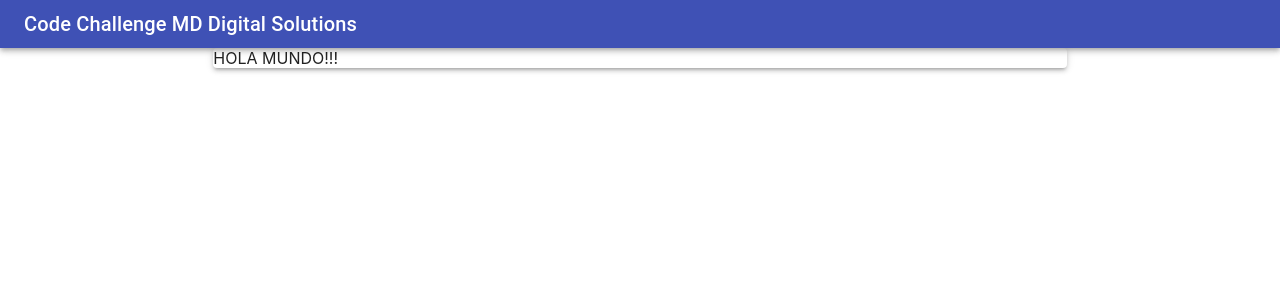
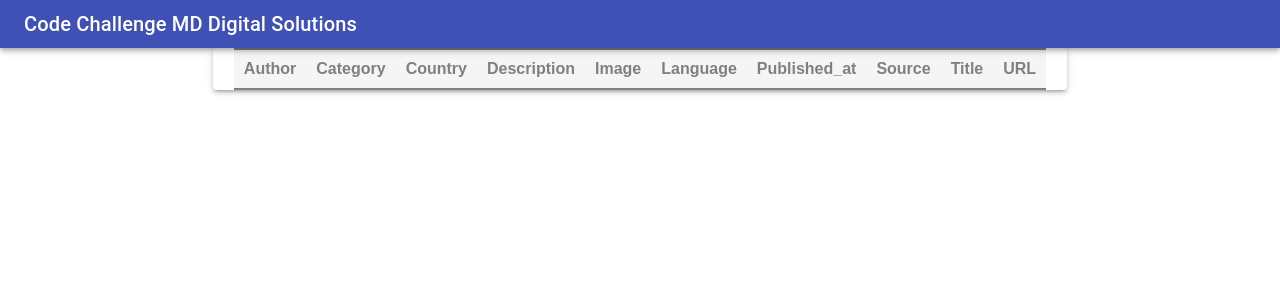
Before and after one commit to fscozzatti/mdsolutions, a React (Create React App) app: page / in a window 1280 px wide. Shown: the top 300 px of the page. Built offline with nearby package versions, Linux system fonts and the light colour scheme; no server answers.

Commit message:
Creación del componente GridHeader y agregado en index.css la clase .divHeader

```diff
--- a/src/App.jsx
+++ b/src/App.jsx
@@ -10,7 +10,6 @@ import useData from './hooks/useData'
 function App() {
 
   const data = useData()
-  console.log(data)
 
   return (
     <Router>
--- /dev/null
+++ b/src/components/GridDetail/index.jsx
@@ -0,0 +1 @@
+export { default } from './GridDetail'
--- /dev/null
+++ b/src/components/GridHeader/GridHeader.jsx
@@ -0,0 +1,48 @@
+import React from 'react'
+import Grid from '@material-ui/core/Grid'
+
+const GridHeader = () => {
+    return (
+        <div className="container-fluid">
+            <div className="row">
+                <Grid container
+                direction="row"
+                justify="center"
+                alignItems="center">
+                    <Grid className='col-1 divHeader' item>
+                        Author
+                    </Grid>
+                    <Grid className='col-1 divHeader' item>
+                        Category
+                    </Grid>
+                    <Grid className='col-1 divHeader' item>
+                        Country
+                    </Grid>
+                    <Grid className='col-3 divHeader' item>
+                        Description
+                    </Grid>
+                    <Grid className='col-1 divHeader' item>
+                        Image
+                    </Grid>
+                    <Grid className='col-1 divHeader' item>
+                        Language
+                    </Grid>
+                    <Grid className='col-1 divHeader' item>
+                        Published_at
+                    </Grid>
+                    <Grid className='col-3 divHeader' item>
+                        Source
+                    </Grid>
+                    <Grid className='col-1 divHeader' item>
+                        Title
+                    </Grid>
+                    <Grid className='col-3 divHeader' item>
+                        URL
+                    </Grid>
+                </Grid>
+            </div>
+        </div>
+    )
+}
+
+export default GridHeader
--- /dev/null
+++ b/src/components/GridHeader/index.jsx
@@ -0,0 +1 @@
+export { default } from './GridHeader'
--- a/src/components/ShowData/ShowData.jsx
+++ b/src/components/ShowData/ShowData.jsx
@@ -1,16 +1,31 @@
 import React from 'react'
 import PropTypes from 'prop-types'
+import GridHeader from './../GridHeader'
 
 const ShowData = () => {
+
     return (
         <div>
-
+            <GridHeader></GridHeader>
         </div>
     )
 }
 
 ShowData.propTypes = {
-
+    data: PropTypes.arrayOf(
+        PropTypes.shape({
+            author: PropTypes.string,
+            category: PropTypes.string.isRequired,
+            country: PropTypes.string.isRequired,
+            description: PropTypes.string.isRequired,
+            image: PropTypes.string,
+            language: PropTypes.string.isRequired,
+            published_at: PropTypes.string.isRequired,
+            source: PropTypes.string.isRequired,
+            title: PropTypes.string.isRequired,
+            url: PropTypes.string.isRequired,
+        })
+    ).isRequired,
 }
 
 export default ShowData
--- a/src/components/ShowData/index.jsx
+++ b/src/components/ShowData/index.jsx
@@ -0,0 +1 @@
+export { default } from './ShowData'
--- a/src/index.css
+++ b/src/index.css
@@ -11,3 +11,15 @@ code {
   font-family: source-code-pro, Menlo, Monaco, Consolas, 'Courier New',
     monospace;
 }
+
+.divHeader {
+  padding: 10px;
+  background-color: whitesmoke;
+  font-family: Arial, Helvetica, sans-serif;
+  font-weight: bold;
+  color: gray;
+  border-style: solid;
+  border-width:2px;
+  border-left: none;
+  border-right: none;
+}
--- a/src/pages/MainPage.jsx
+++ b/src/pages/MainPage.jsx
@@ -2,6 +2,7 @@ import React from 'react'
 import PropTypes from 'prop-types'
 import Paper from '@material-ui/core/Paper'
 import AppFrame from './../components/AppFrame'
+import ShowData from './../components/ShowData'
 
 
 
@@ -9,7 +10,8 @@ const MainPage = ({data}) => {
     return (
         <AppFrame>
             <Paper elevation={3}>
-                HOLA MUNDO!!!
+                <ShowData>
+                </ShowData>
             </Paper>
         </AppFrame>
     )
```
Also changed, not shown: src/components/GridDetail/GridDetail.jsx (added).
